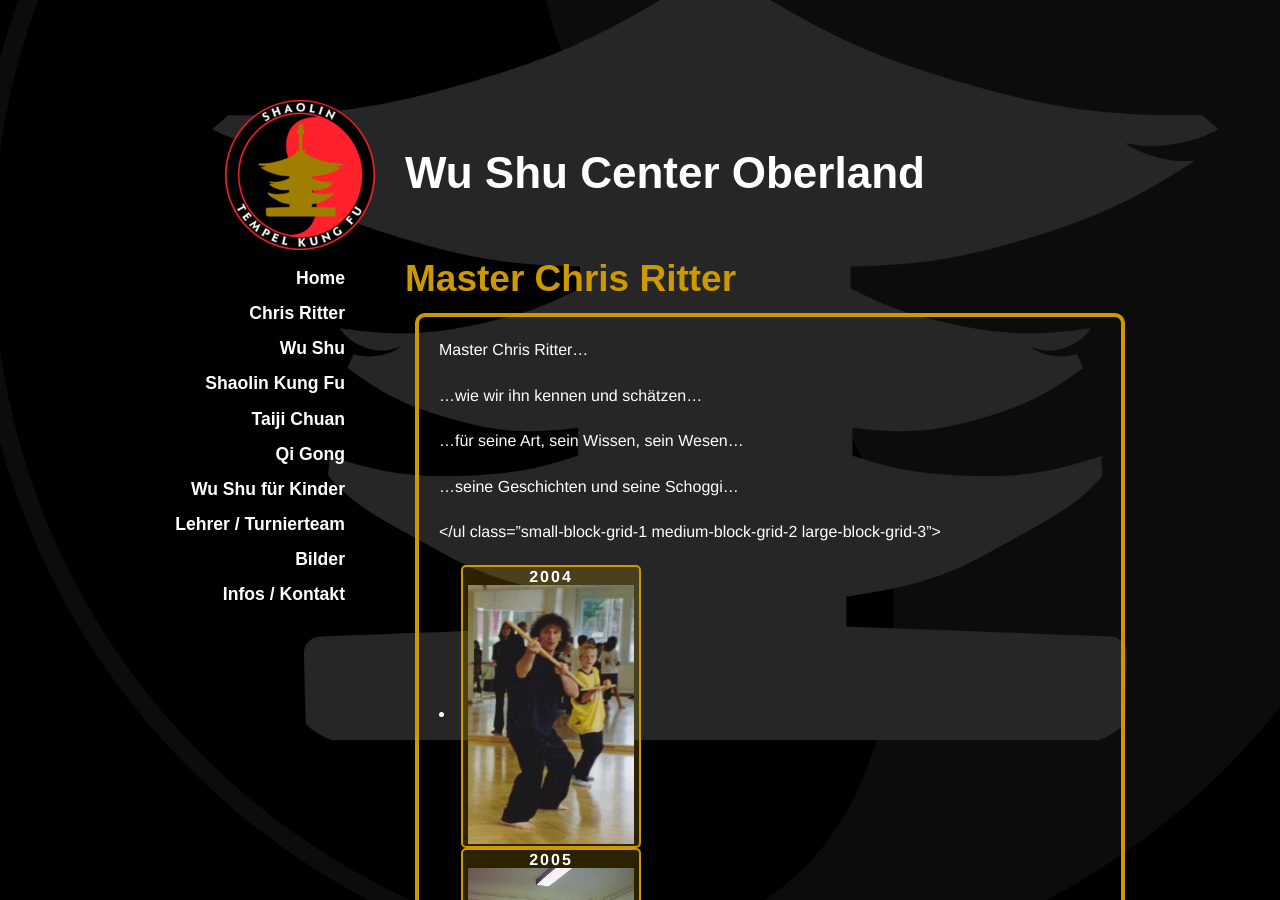
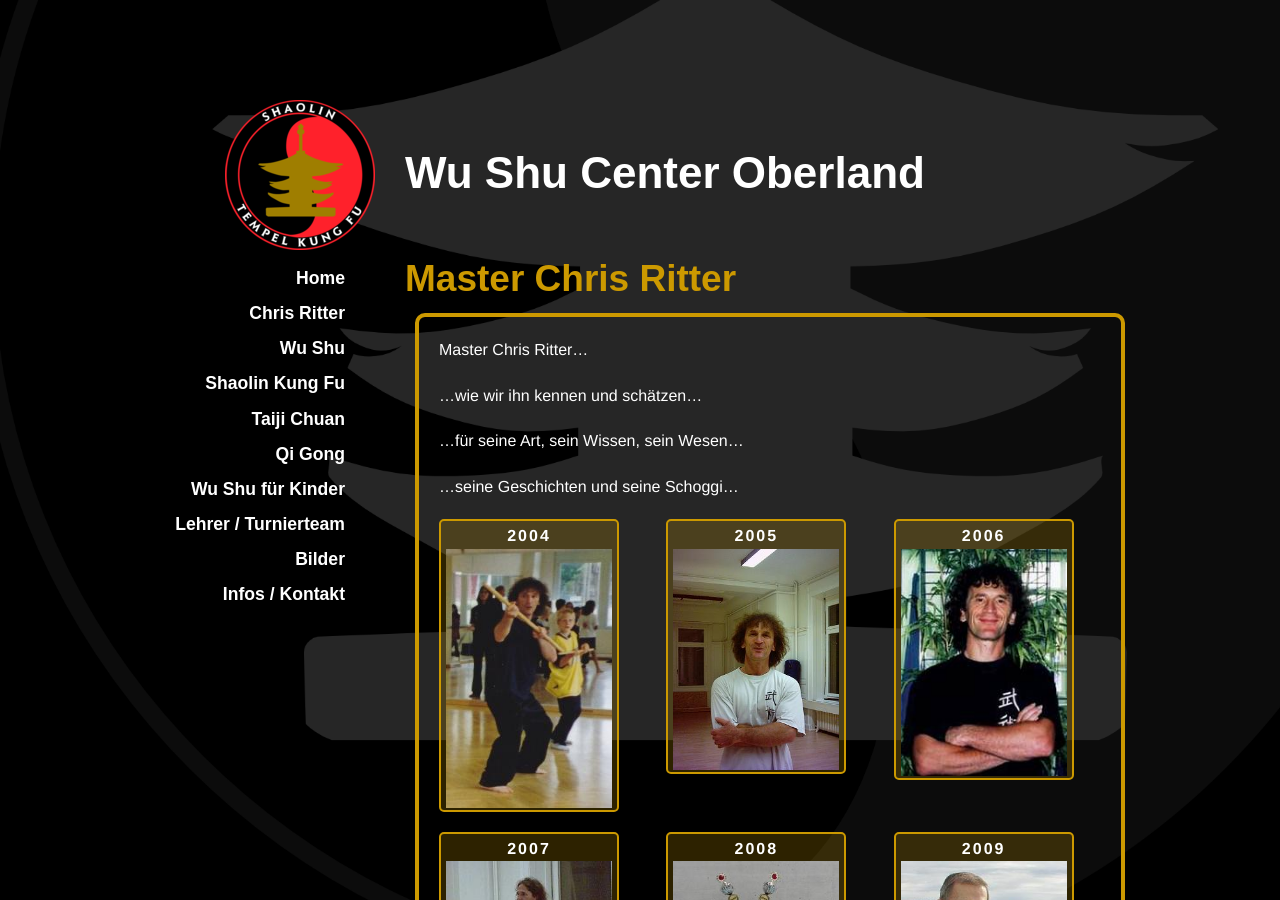
Before and after one commit to wu-shu/wu-shu.github.io, a Jekyll site: the page built from chris-ritter-2/index.md, in a window 1280 px wide and 900 px high. Built offline with Jekyll 4.4.1, drawn with Linux system fonts in a browser that asks for light colours; some web fonts are replaced; Markdown is read by kramdown in place of the engine named in the settings; comment, search, counter and statistics services are not loaded.

Commit message:
Bilder chris nebeneinander

```diff
--- a/chris-ritter-2/index.md
+++ b/chris-ritter-2/index.md
@@ -11,7 +11,7 @@ Master Chris Ritter...
 
 ...seine Geschichten und seine Schoggi...
 
-</ul class="small-block-grid-1 medium-block-grid-2 large-block-grid-3">
+<ul class="small-block-grid-1 medium-block-grid-2 large-block-grid-3">
 <li><a class="button-contact-place">2004<img src="/images/chris_04.jpg"></a></li>
 <li><a class="button-contact-place">2005<img src="/images/chris_05.jpg"></a></li>
 <li><a class="button-contact-place">2006<img src="/images/chris_06.jpg"></a></li>
```
